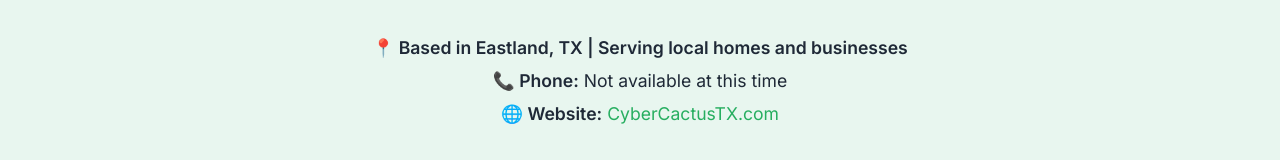
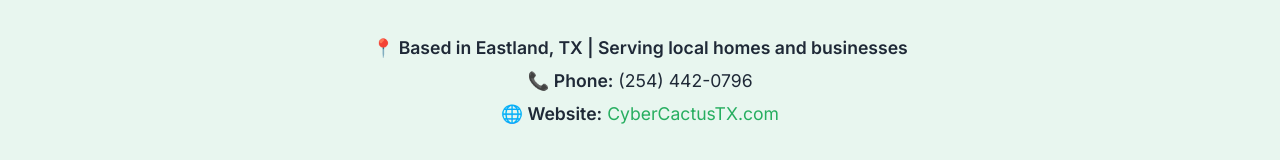
Before and after one commit to NotTheWhiteRanger/Cactusweb, a plain HTML site: page index.html in a window 1280 px wide. Shown: the part 1118-1278 px from the top of the page. Drawn offline with Linux system fonts and the light colour scheme.

Commit message:
Update index.html

```diff
--- a/index.html
+++ b/index.html
@@ -156,7 +156,7 @@
 
   <section class="contact-box" id="contact">
     <p><strong>📍 Based in Eastland, TX | Serving local homes and businesses</strong></p>
-    <p><strong>📞 Phone:</strong> Not available at this time</p>
+    <p><strong>📞 Phone:</strong> (254) 442-0796</p>
     <p><strong>🌐 Website:</strong> <a href="http://cybercactustx.com">CyberCactusTX.com</a></p>
   </section>
 
```
